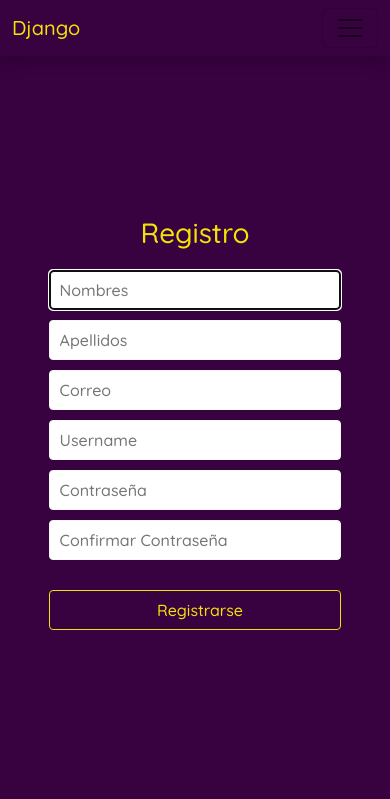
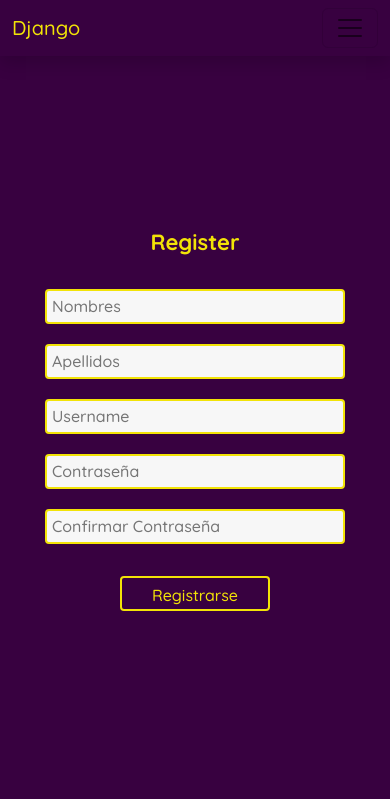
Before and after one commit to lars505/Django-Autenticacion, a Django app: template registro/templates/registro/registro.html in a window 390 px wide. Shown: the top 799 px of the page. Run offline with Django 3.2, Linux system fonts and the light colour scheme; the template is opened without the code that fills it, so the values that code supplies are empty.

Commit message:
Re diseño del registro y login, cambio de paleta de colores

```diff
--- a/registro/static/css/style.css
+++ b/registro/static/css/style.css
@@ -11,12 +11,14 @@
     --light-green: #88A61B;
     --md: 16px;
     --lg: 18px;
+    --xl: 22px;
   }
 
 *{
     margin: 0;
     padding: 0;
     font-family: 'Quicksand', sans-serif;
+
 }
 nav{
     background-color: var(--azul-strong);
@@ -43,99 +45,67 @@ body{
     color: var(--white) !important;
 }
 
-/* registro */
-.campos-registro{
-    width: auto;
-    height: calc(100vh - 100px);
-    /* background-color: #7B8B8C; */
+.formulario{
+    width: 100%;
+    height: calc(100vh - 120px);
     display: flex;
     flex-direction: column;
+    justify-content: center;
     align-items: center;
-    justify-content: center;
 }
-.formulario{
-    /* background-color: var(--white); */
-    width: 420px;
-    height:420px;
-    border-radius: 8px;
-    -webkit-border-radius: 8px;
-    -moz-border-radius: 8px;
-    -ms-border-radius: 8px;
-    -o-border-radius: 8px;
-}
-.titulo-formulario{
-    text-align: center;
-    font-size: var(--lg);
+.form-titulo label{
+    font-size: var(--xl);
+    font-weight: bold;
     color: var(--bumblebee);
     margin-bottom: 20px;
 }
-form{
-    /* background-color: var(--black); */
+.formulario form{
+    width: auto;
+    height: auto;
     display: flex;
     flex-direction: column;
+    justify-content: center;
     align-items: center;
-    justify-content: center;
 }
-form input{
-    width: 100%;
-    height: 40px;
+.input-nombres, .input-apellidos ,.input-username, .input-password, .input-confirmacion {
+    width: 300px;
+    height: 35px;
+    background: var(--text-input-field);
+    border: 2px solid var(--bumblebee);
     border-radius: 4px;
+    margin: 10px 0 10px 0;
+    padding: 5px;
     -webkit-border-radius: 4px;
     -moz-border-radius: 4px;
     -ms-border-radius: 4px;
     -o-border-radius: 4px;
-    border: 1px solid var(--text-input-field);
-    margin-bottom: 10px;
-    padding-left: 10px;
-
+    outline: none;
 }
-input:nth-child(7){
-    border: 1px solid var(--bumblebee);
-    color: var(--bumblebee) !important;
+.input-submit{
+    width: 50%;
+    height: 35px;
     background-color: var(--azul-strong);
-    margin-top: 20px;
-}
-input:nth-child(7):hover{
-    border: 2px solid var(--white);
-    color: var(--white) !important;
+    border: 2px solid var(--bumblebee);
+    border-radius: 4px;
+    margin-top: 22px;
+    padding: 5px;
+    color: var(--bumblebee);
+    -webkit-border-radius: 4px;
+    -moz-border-radius: 4px;
+    -ms-border-radius: 4px;
+    -o-border-radius: 4px;
 }
 
-@media screen and (max-width: 762px){
-    .formulario{
-        width: 100%;
-        height: auto;
-    }
-    .titulo-formulario{
-        font-size: var(--md);
-    }
-    form{
-        flex-direction: column;
-    }
-    form input{
-        width: 80%;
-        height: 40px;
-        border-radius: 4px;
-        -webkit-border-radius: 4px;
-        -moz-border-radius: 4px;
-        -ms-border-radius: 4px;
-        -o-border-radius: 4px;
-        border: 1px solid var(--text-input-field);
-        margin-bottom: 10px;
-        padding-left: 10px;
-    }
-    input:nth-child(7){
-        border: 1px solid var(--bumblebee);
-        color: var(--bumblebee) !important;
-        background-color: var(--azul-strong);
-        margin-top: 20px;
-    }
-    input:nth-child(7):hover{
-        border: 2px solid var(--white);
-        color: var(--white) !important;
-    }
+.input-submit:hover{
 
-    .navbar-nav a{
-        margin: 5px 0px 5px 0px;
+    color: var(--white);
+    border: 2px solid var(--white);
+}
+
+@media screen and (max-width: 990px)
+{
+    .nav-link{
+        margin: 5px 0 5px 0 !important;
         text-align: center;
     }
 
--- a/registro/templates/registro/layout.html
+++ b/registro/templates/registro/layout.html
@@ -17,8 +17,8 @@
     <nav class="navbar navbar-expand-lg shadow">
         <div class="container-fluid">
           <a class="navbar-brand" href="#">Django</a>
-          <button class="navbar-toggler" type="button" data-bs-toggle="collapse" data-bs-target="#navbarNavAltMarkup" aria-controls="navbarNavAltMarkup" aria-expanded="false" aria-label="Toggle navigation">
-            <span class="navbar-toggler-icon"></span>
+          <button class="navbar-toggler " type="button" data-bs-toggle="collapse" data-bs-target="#navbarNavAltMarkup" aria-controls="navbarNavAltMarkup" aria-expanded="false" aria-label="Toggle navigation">
+            <span class="navbar-toggler-icon icono"></span>
           </button>
           <div class="collapse navbar-collapse justify-content-end"  id="navbarNavAltMarkup">
             <div class="navbar-nav mr-auto">
@@ -32,7 +32,7 @@
           </div>
         </div>
       </nav>
-    <div class="container-fluid">
+    <div class="container-fluid p-0">
 
         {%block container%}
         {% endblock %}
--- a/registro/templates/registro/registro.html
+++ b/registro/templates/registro/registro.html
@@ -1,28 +1,23 @@
 {% extends 'registro/layout.html'%}
 
-{% block title%} {% endblock %}
+{% block title%}n Registro {% endblock %}
 
 {%block container%}
 
 <div class="row">
     <div class="col-md-12 col-sm-12">
-        <div class="campos-registro">
-
-            <div class="formulario">
-            <div class="titulo-formulario">
-                <h1>Registro</h1>
+        <div class="formulario">
+            <div class="form-titulo">
+                <label for="">Register</label>
             </div>
-            <form action="#" method="post">
-                <input type="text" name="nombre" autofocus id="" placeholder="Nombres">
-                <input type="text" name="apellido" id="" placeholder="Apellidos">
-                <input type="email" name="correo" id="" placeholder="Correo">
-                <input type="text" name="username" placeholder="Username">
-                <input type="password" name="contrasena" id="" placeholder="Contraseña">
-                <input type="password" name="contrasena2" id="" placeholder="Confirmar Contraseña">
-
-                <input type="submit" value="Registrarse">
+            <form action="#">
+                <input class="input-nombres" type="text" name="username" placeholder="Nombres">
+                <input class="input-apellidos" type="text" name="username" placeholder="Apellidos">
+                <input class="input-username" type="text" name="username" placeholder="Username">
+                <input class="input-password" type="password" name="contrasena" id="" placeholder="Contraseña">
+                <input class="input-confirmacion" type="password" name="cobtrasena2" placeholder="Confirmar Contraseña">
+                <input class="input-submit" type="submit" value="Registrarse">
             </form>
-            </div>
         </div>
     </div>
 
```
Also changed, not shown: registro/templates/registro/login.html (+7 -11 lines).
